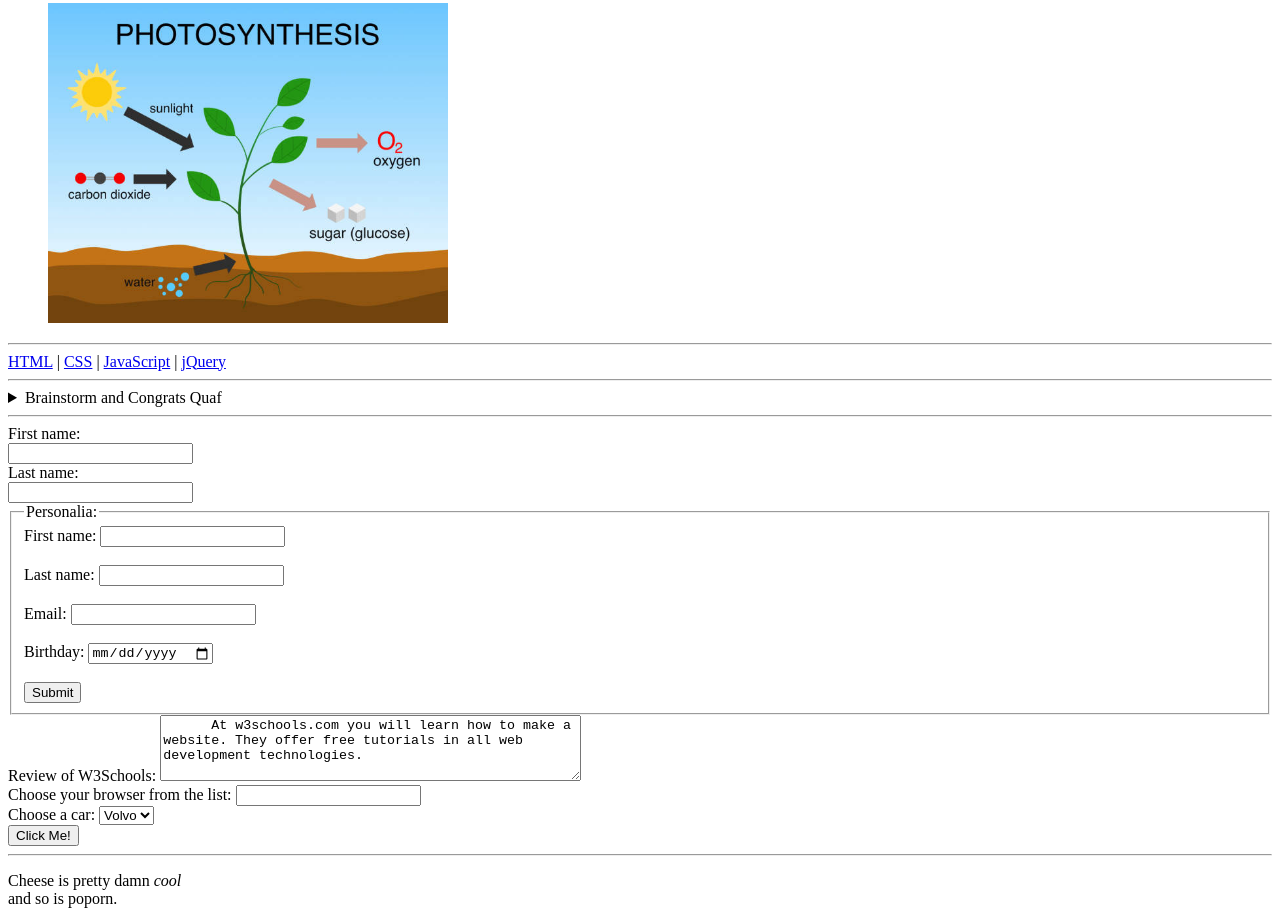
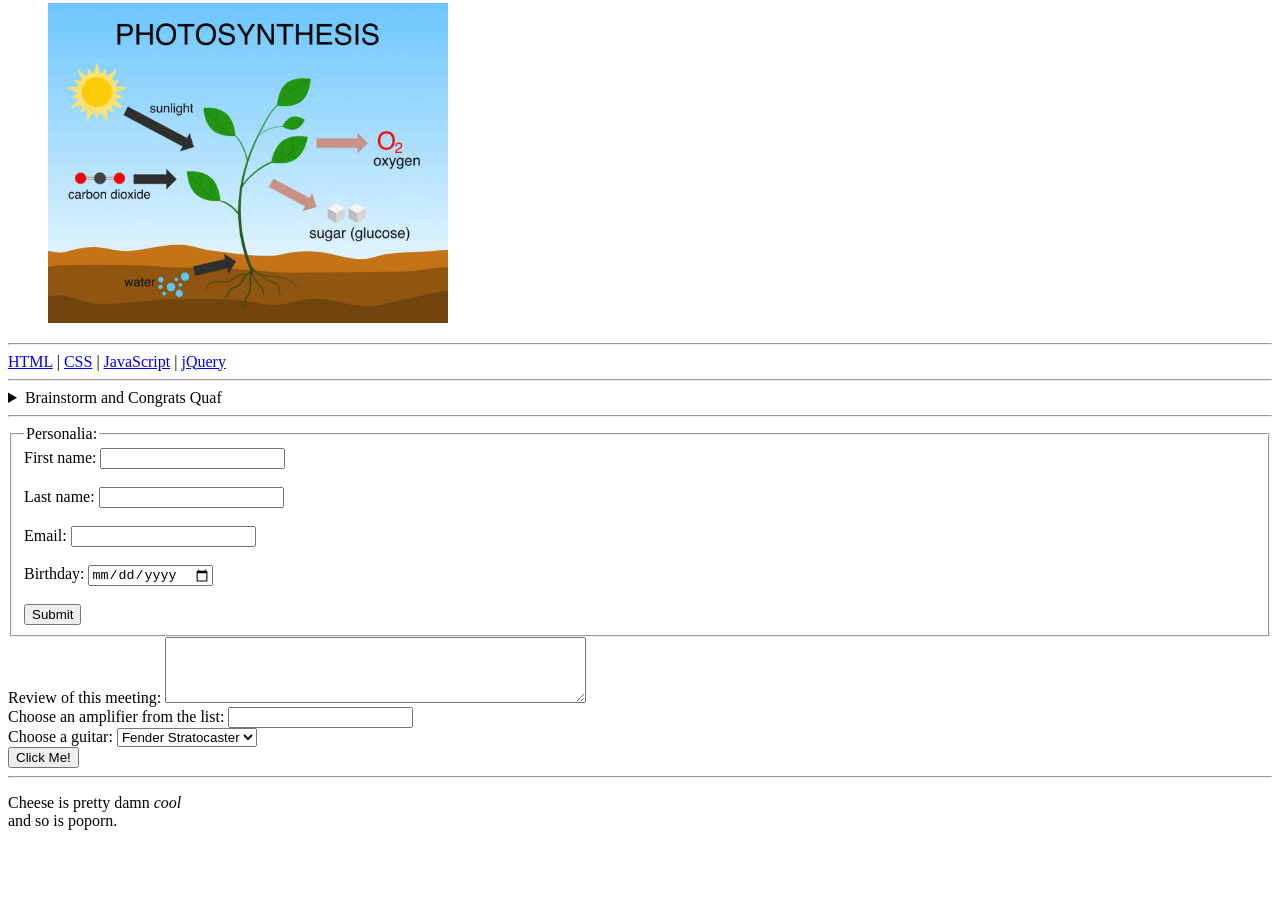
Before and after one commit to jsmikhai/lab2, a plain HTML site: page index.html in a window 1280 px wide. Shown: the part 1121-2045 px from the top of the page. After the commit the page ends 1967 px from the top, so only its background shows below. Drawn offline with Linux system fonts and the light colour scheme.

Commit message:
personalize form

```diff
--- a/index.html
+++ b/index.html
@@ -96,15 +96,6 @@
     <hr>
 
     <section>
-    <form>
-      <label for="fname">First name:</label><br>
-      <input type="text" id="fname" name="fname"><br>
-      <label for="lname">Last name:</label><br>
-      <input type="text" id="lname" name="lname">
-    </form>
-    </section>
-
-    <section>
     <form action="/action_page.php">
       <fieldset>
         <legend>Personalia:</legend>
@@ -122,34 +113,33 @@
     </section>
 
     <section>
-    <label for="w3review">Review of W3Schools:</label>
+    <label for="meetingreview">Review of this meeting:</label>
 
-    <textarea id="w3review" name="w3review" rows="4" cols="50">
-      At w3schools.com you will learn how to make a website. They offer free tutorials in all web development technologies.
+    <textarea id="meetingreview" name="meetingreview" rows="4" cols="50">
     </textarea>
     </section>
 
     <section>
-    <label for="browser">Choose your browser from the list:</label>
-    <input list="browsers" name="browser" id="browser">
+    <label for="amplifiers">Choose an amplifier from the list:</label>
+    <input list="amplifiers" name="amplifier" id="amplifier">
 
-    <datalist id="browsers">
-      <option value="Edge">
-      <option value="Firefox">
-      <option value="Chrome">
-      <option value="Opera">
-      <option value="Safari">
+    <datalist id="amplifiers">
+      <option value="Vox AC30">
+      <option value="Fender 5E3 Deluxe">
+      <option value="Mesa/Boogie Dual Rectifier">
+      <option value="Marshall JCM800">
+      <option value="Roland JC-120">
     </datalist>
     </section>
 
     <section>
-    <label for="cars">Choose a car:</label>
+    <label for="guitar">Choose a guitar:</label>
 
-    <select id="cars">
-      <option value="volvo">Volvo</option>
-      <option value="saab">Saab</option>
-      <option value="opel">Opel</option>
-      <option value="audi">Audi</option>
+    <select id="guitar">
+      <option value="Strat">Fender Stratocaster</option>
+      <option value="Tele">Fender Telecaster</option>
+      <option value="SG">Gibson SG</option>
+      <option value="LesPaul">Gibson Les Paul</option>
     </select>
     </section>
 
```
